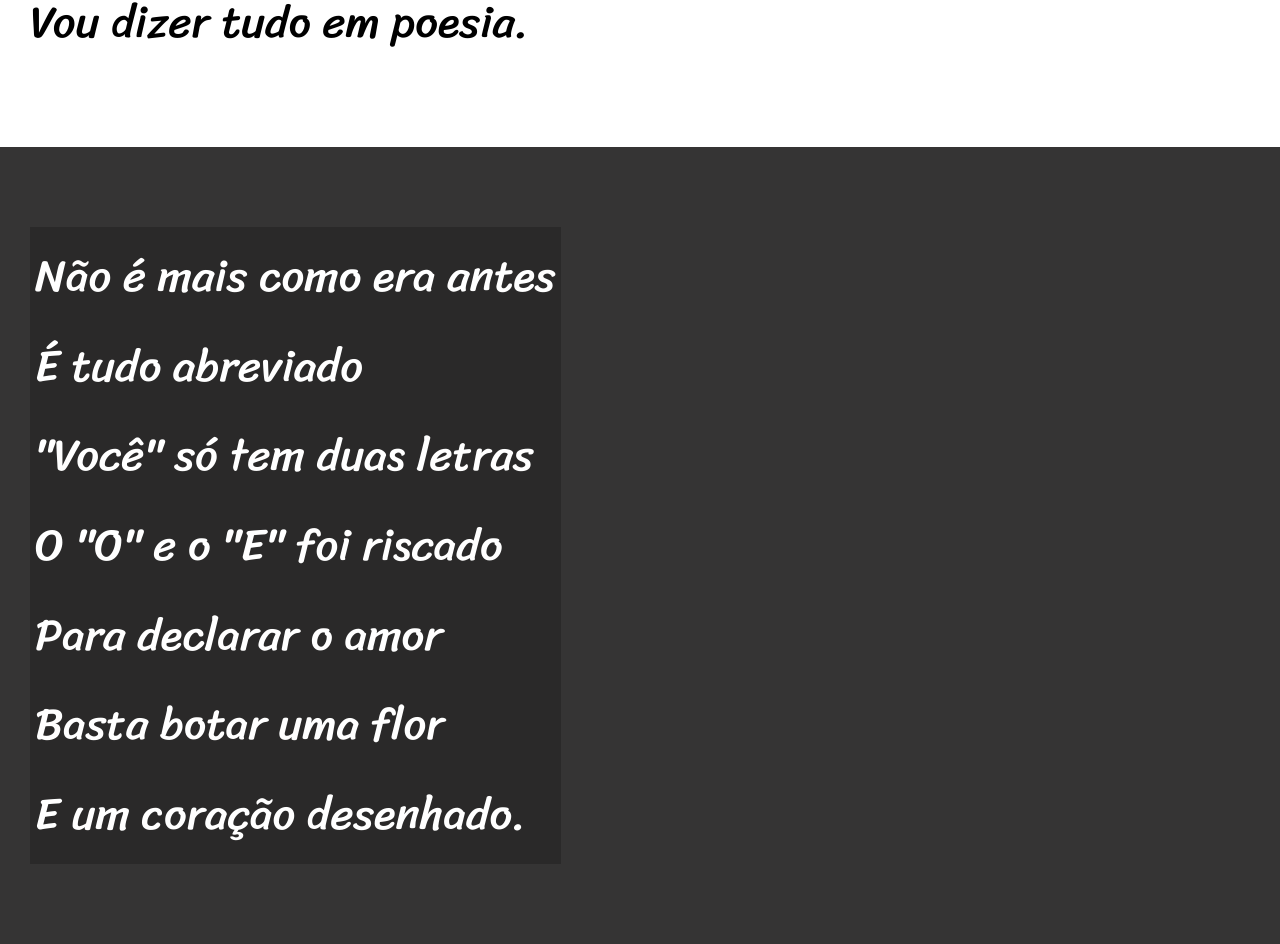
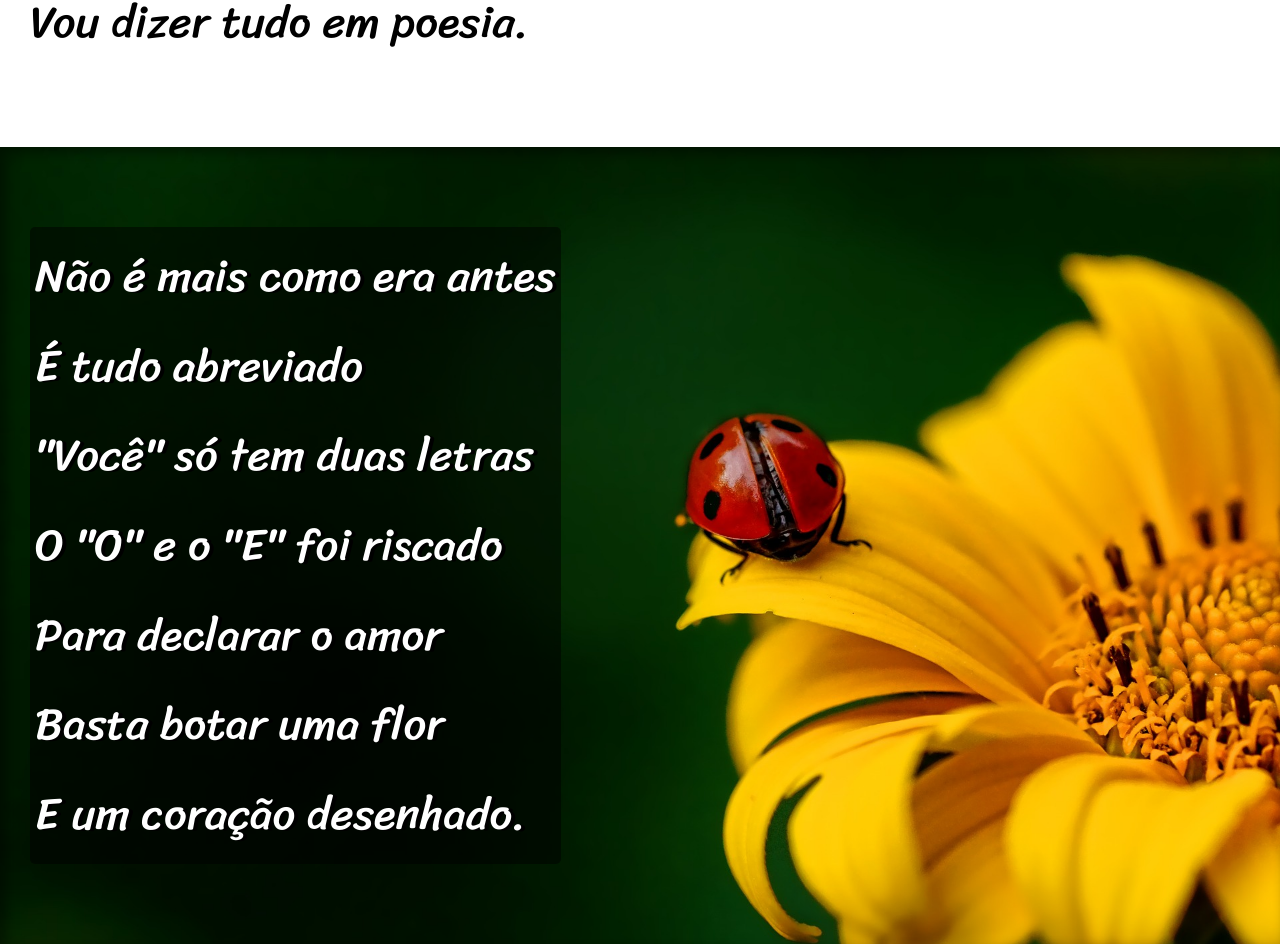
Before and after one commit to JanderDz7/html-css, a plain HTML site: page desafios/d012/iindex.html in a window 1280 px wide. Shown: the part 858-1802 px from the top of the page. Drawn offline with Linux system fonts and the light colour scheme.

Commit message:
desafio 12 concluido

```diff
--- a/desafios/d012/estilo/style.css
+++ b/desafios/d012/estilo/style.css
@@ -57,8 +57,10 @@ section{
 }
 section.imagem > p{
     display: inline-block;
-    background-color: rgba(0, 0, 0, 0.205);
+    background-color: rgba(0, 0, 0, 0.5);
     padding: 5px;
+    text-shadow: 4px 1px 0px black;
+    border-radius: 5px;
 }
 
 section.normal{
@@ -68,6 +70,18 @@ section.normal{
 section.imagem{
     background-color: rgb(53, 52, 52);
     color: white;
+    box-shadow: inset 6px 6px 13px 0px rgba(0, 0, 0, 0.432);
+    background-attachment: fixed;
+}
+section#img01{
+background-image: url('../imagens/background001.jpg');
+background-position: right center;
+background-size: cover;
+}
+section#img02{
+background-image: url('../imagens/background002.jpg');
+background-size: cover;
+background-position: right center;
 }
 footer{
     background-color: black;
--- a/desafios/d012/iindex.html
+++ b/desafios/d012/iindex.html
@@ -25,7 +25,7 @@
         </p>
     </section>
 
-    <section class="imagem">
+    <section class="imagem" id="img01">
         <p>
             Não é mais como era antes<br>
             É tudo abreviado<br>
@@ -58,7 +58,7 @@
         </p>
     </section>
 
-    <section class="imagem">
+    <section class="imagem" id="img02">
         <p>
             Tenho saudade das cartas<br>
             Escritas com a própria mão<br>
```
